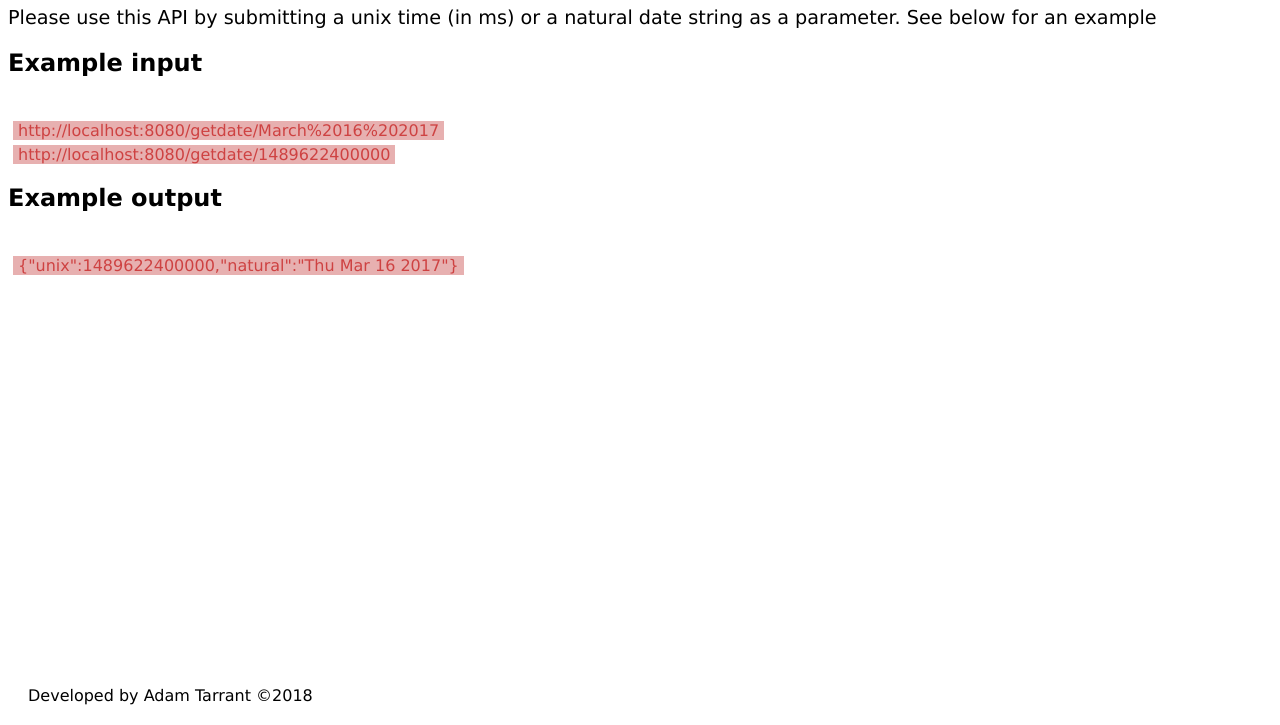
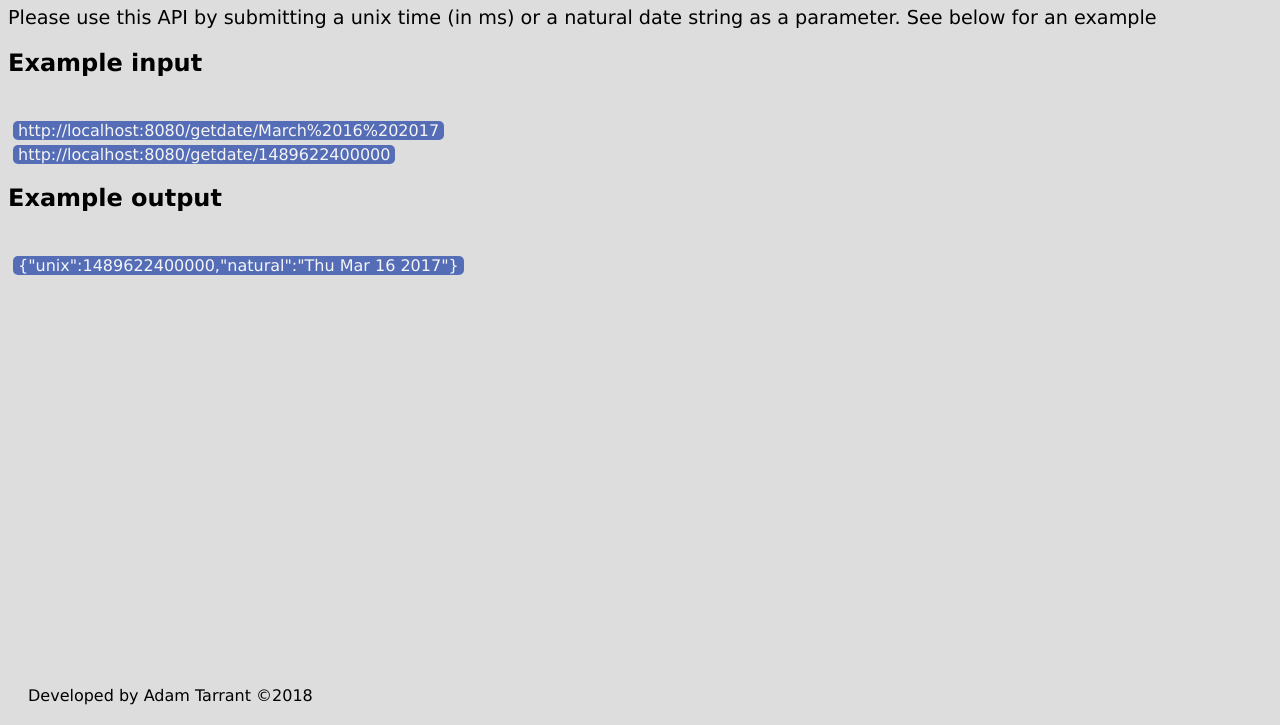
Before and after one commit to AdamTaz/timestamp-service, a website: page public/index.html in a window 1280 px wide. Shown: the part 75-800 px from the top of the page. Drawn offline with Linux system fonts and the light colour scheme.

Commit message:
changed style

```diff
--- a/public/styles/main.css
+++ b/public/styles/main.css
@@ -1,4 +1,5 @@
 body {
+    background-color: #dddddd;
     font-family: Verdana, Geneva, Tahoma, sans-serif;
     height: 100%;
 }
@@ -18,12 +19,13 @@ ul {
 
 li {
     width: fit-content;
-    color: #ce4242;
-    background-color: #e7b0b0;
+    color: #f5f5f5;
+    background-color: #546db6;
     list-style: none;
     font-style: normal;
     margin: 5px;
     padding: 0 5px 0 5px;
+    border-radius: 5px;
 }
 
 footer {
```
